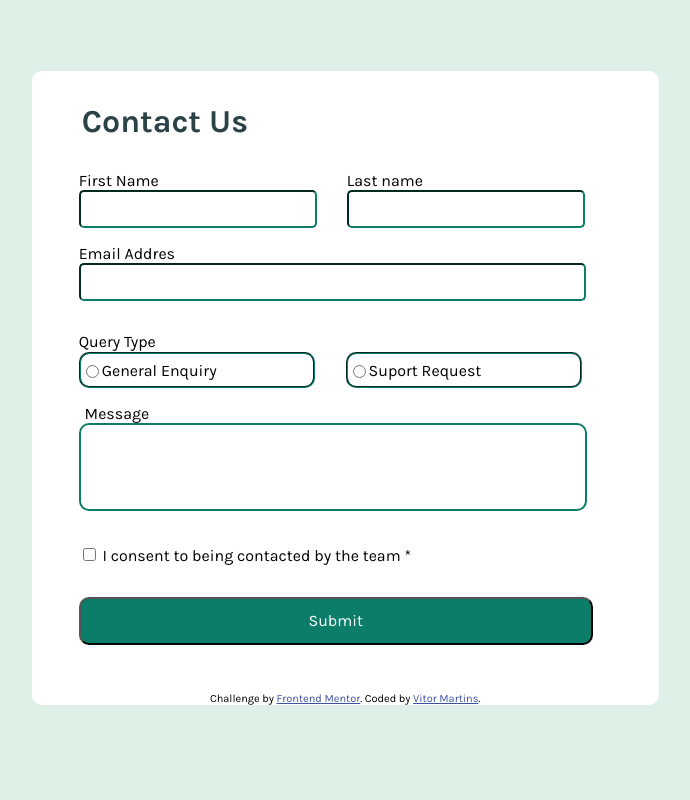
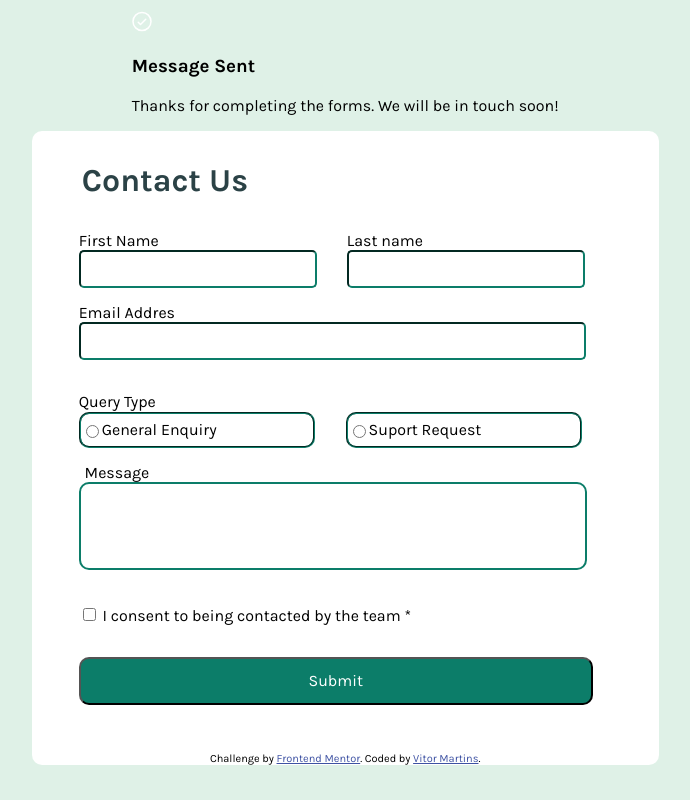
Before and after one commit to Vitor4818/Formulario-Contato, a plain HTML site: page index.html in a window 1280 px wide. Shown: the whole page, without its empty margins (290-980 px from the left). Drawn offline with Linux system fonts and the light colour scheme.

Commit message:
HTML Finalizado

```diff
--- a/index.html
+++ b/index.html
@@ -19,7 +19,18 @@
 
 <body>
 
+  <div id="mensagem-enviada">
+    <div class="message-tittle">
+      <img src="assets/images/icon-success-check.svg" alt="">
+      <h3>Message Sent</h3>
+    </div>
+    <p>Thanks for completing the forms. We will be in touch soon!</p>
+  </div>
   <main>
+
+
+
+
 
     <h1>Contact Us</h1>
 
@@ -56,8 +67,8 @@
       <div class="query-label">
         <input type="radio" name="queryInput" class="queryInput" value="general-enquiry">
         <label name="general-enquiry" id="general-enquiry">General Enquiry</label>
+      </div>
 
-    </div>
 
       <div class="query-label">
         <input type="radio" name="queryInput" class="queryInput" value="suport-request">
```
Lines whose indentation alone changed are shown as unchanged.
